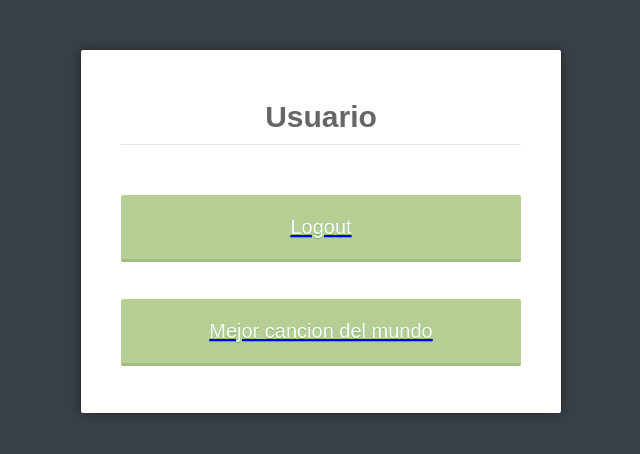
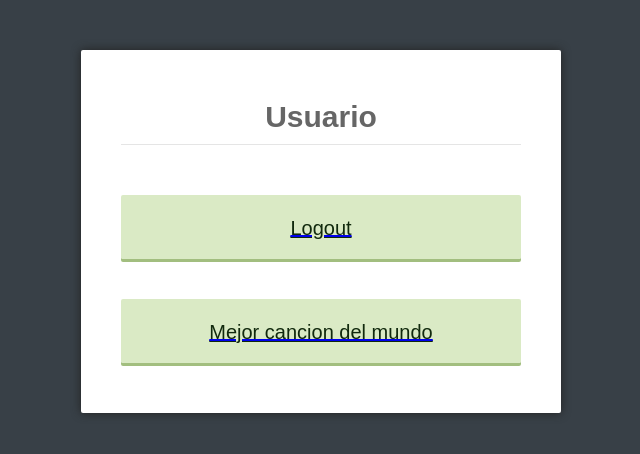
Before and after one commit to elvinquero/tarea3_ci3715, a Django app: page /user in a window 1280 px wide. Shown: the top 454 px of the page, without its empty margins (319-959 px from the left). Run offline with Django 3.2, Linux system fonts and the light colour scheme.

Commit message:
Cambio de colores y link

```diff
--- a/Tarea3_Software/App/templates/App/logout.html
+++ b/Tarea3_Software/App/templates/App/logout.html
@@ -31,7 +31,7 @@
 		<p>
 		</p>
 		<p>
-            <a href="https://www.youtube.com/watch?v=9jI-z9QN6g8">
+            <a href="https://www.youtube.com/watch?v=9E6b3swbnWg">
                 <input type="button" value="Mejor cancion del mundo" />
              </a>
             {% csrf_token %}
--- a/Tarea3_Software/static/css/style1.css
+++ b/Tarea3_Software/static/css/style1.css
@@ -66,11 +66,11 @@ form input[type="submit"] {
 }
 
 form input[type="button"] {
-  background: rgba(148, 186, 101, 0.7);
+  background: rgba(202, 225, 173, 0.7);
   box-shadow: 0 3px 0 0 rgba(123, 163, 73, 0.7);
   border-radius: 2px;
   border: none;
-  color: #fff;
+  color: #0000;
   cursor: pointer;
   display: block;
   font-size: 2em;
@@ -78,7 +78,7 @@ form input[type="button"] {
   margin: 2em 0 0;
   outline: none;
   padding: .8em 0;
-  text-shadow: 0 1px #68B25B;
+  text-shadow: 0 1px rgb(17, 41, 13);
 }
 form input[type="submit"]:hover {
   background: #94af65;
```
